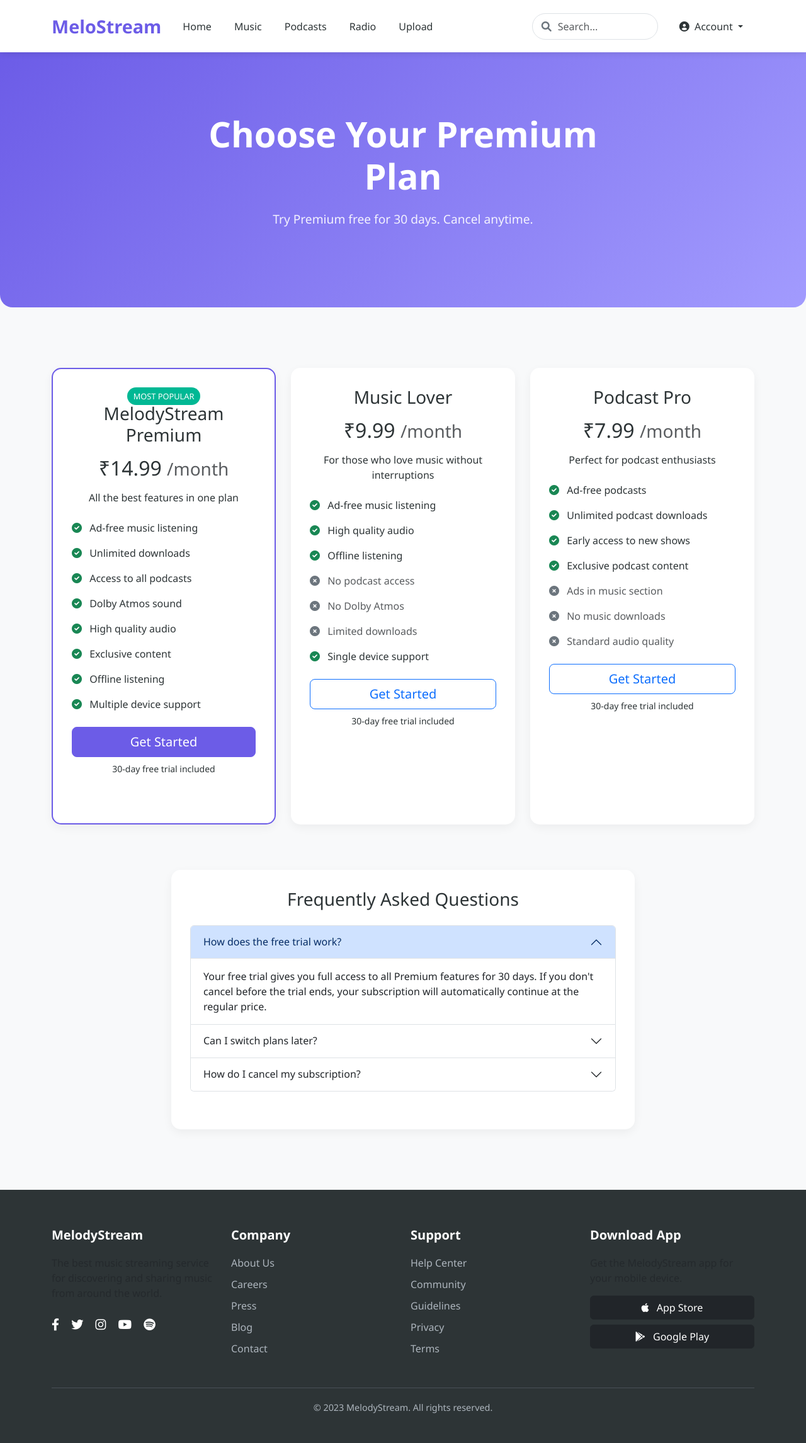
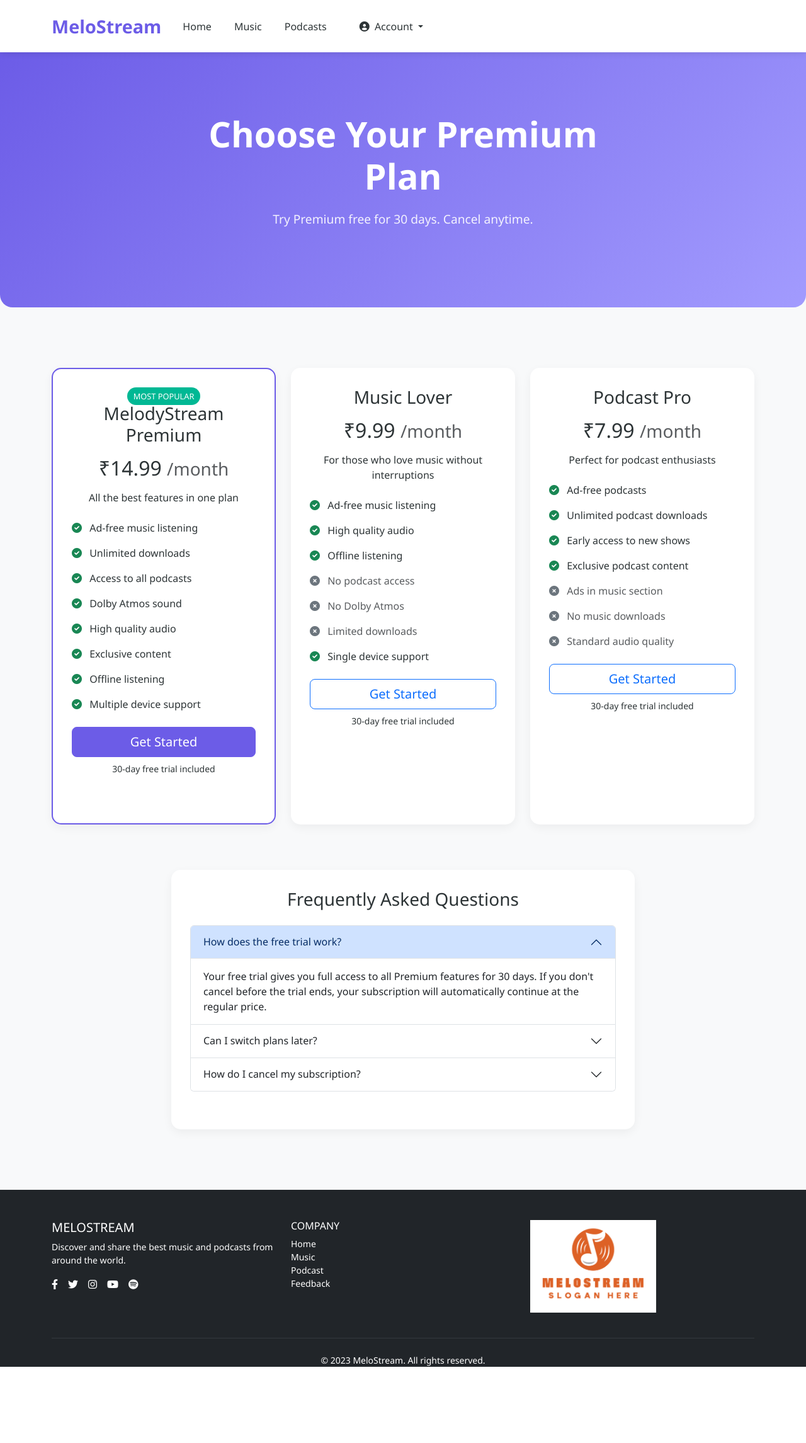
Before and after one commit to KrishnasaiBitra/Simple_music_streaming, a PHP site: page /Premium_plans.html in a window 1280 px wide. Shown: the whole page at 63% size. After the commit the page ends 2170 px from the top, so only its background shows below. Run offline with PHP 8.4, Linux system fonts and the light colour scheme.

Commit message:
Secound commit

```diff
--- a/Premium_plans.html
+++ b/Premium_plans.html
@@ -461,81 +461,6 @@
             font-size: 0.8rem;
         }
 
-        @media (max-width: 992px) {
-            .hero-title {
-                font-size: 2.5rem;
-            }
-
-            .search-box {
-                margin-left: 0;
-                margin-top: 15px;
-                width: 100%;
-            }
-
-            .search-input {
-                width: 100%;
-            }
-
-            .search-input:focus {
-                width: 100%;
-            }
-        }
-
-        @media (max-width: 768px) {
-            .hero-section {
-                padding: 80px 0;
-            }
-
-            .hero-title {
-                font-size: 2rem;
-            }
-
-            .player-info {
-                display: none;
-            }
-
-            .player-controls {
-                justify-content: space-between;
-            }
-        }
-
-        /* Custom scrollbar */
-        ::-webkit-scrollbar {
-            width: 8px;
-        }
-
-        ::-webkit-scrollbar-track {
-            background: #f1f1f1;
-        }
-
-        ::-webkit-scrollbar-thumb {
-            background: var(--primary-color);
-            border-radius: 10px;
-        }
-
-        ::-webkit-scrollbar-thumb:hover {
-            background: #5649c0;
-        }
-
-        /* Animation classes */
-        .fade-in {
-            animation: fadeIn 0.5s ease-in;
-        }
-
-        @keyframes fadeIn {
-            from { opacity: 0; }
-            to { opacity: 1; }
-        }
-
-        .pulse {
-            animation: pulse 2s infinite;
-        }
-
-        @keyframes pulse {
-            0% { transform: scale(1); }
-            50% { transform: scale(1.05); }
-            100% { transform: scale(1); }
-        }
     </style>
 </head>
 <body>
@@ -556,33 +481,25 @@
                     </li>
                     <li class="nav-item">
                         <a class="nav-link" href="index.html#podcasts">Podcasts</a>
-                    </li>
-                    <li class="nav-item">
-                        <a class="nav-link" href="index.html#radio">Radio</a>
-                    </li>
-                    <li class="nav-item">
-                        <a class="nav-link" href="index.html#upload">Upload</a>
-                    </li>
-                </ul>
-                <div class="search-box">
-                    <i class="fas fa-search search-icon"></i>
-                    <input type="text" class="form-control search-input" placeholder="Search...">
-                </div>
-                <ul class="navbar-nav ms-3">
+                        </li>
+
+                <ul class="navbar-nav ms-3" >
                     <li class="nav-item dropdown">
                         <a class="nav-link dropdown-toggle" href="#" id="navbarDropdown" role="button" data-bs-toggle="dropdown">
                             <i class="fas fa-user-circle me-1"></i> Account
                         </a>
                         <ul class="dropdown-menu dropdown-menu-end">
-                            <li><a class="dropdown-item" href="#"><i class="fas fa-user me-2"></i>Profile</a></li>
-                            <li><a class="dropdown-item" href="#"><i class="fas fa-cog me-2"></i>Settings</a></li>
-                            <li><a class="dropdown-item" href="#"><i class="fas fa-heart me-2"></i>Favorites</a></li>
+                            <li><a class="dropdown-item home-link" href="index.html"><i class="fas fa-user me-2"></i>Home</a></li>
+                            <li><a class="dropdown-item login-link" href="login.php"><i class="fas fa-cog me-2"></i>Login</a></li>
+                            <li><a class="dropdown-item register-link" href="register.php"><i class="fas fa-heart me-2"></i>Register</a></li>
                             <li><hr class="dropdown-divider"></li>
-                            <li><a class="dropdown-item" href="#"><i class="fas fa-sign-out-alt me-2"></i>Logout</a></li>
+                            <li><a class="dropdown-item logout-link" href="#"><i class="fas fa-sign-out-alt me-2"></i>Logout</a></li>
                         </ul>
+
                     </li>
                 </ul>
-            </div>
+                </div>
+
         </div>
     </nav>
 
@@ -720,51 +637,42 @@
     </section>
 
     <!-- Footer (same as index.html) -->
-    <footer class="footer">
+    <footer class="bg-dark text-white pt-5">
         <div class="container">
-            <div class="row">
-                <div class="col-lg-3 col-md-6 mb-4 mb-lg-0">
-                    <h5 class="footer-title">MelodyStream</h5>
-                    <p class="text-muted">The best music streaming service for discovering and sharing music from around the world.</p>
-                    <div class="mt-4">
-                        <a href="#" class="social-icon"><i class="fab fa-facebook-f"></i></a>
-                        <a href="#" class="social-icon"><i class="fab fa-twitter"></i></a>
-                        <a href="#" class="social-icon"><i class="fab fa-instagram"></i></a>
-                        <a href="#" class="social-icon"><i class="fab fa-youtube"></i></a>
-                        <a href="#" class="social-icon"><i class="fab fa-spotify"></i></a>
+            <div class="row text-center text-md-start">
+                <div class="col-md-4 mb-3">
+                    <h5 class="text-uppercase">MeloStream</h5>
+                    <p class="small">Discover and share the best music and podcasts from around the world.</p>
+                    <div class="d-flex justify-content-center justify-content-md-start gap-3 mt-3">
+                        <a href="#" class="text-white"><i class="fab fa-facebook-f"></i></a>
+                        <a href="#" class="text-white"><i class="fab fa-twitter"></i></a>
+                        <a href="#" class="text-white"><i class="fab fa-instagram"></i></a>
+                        <a href="#" class="text-white"><i class="fab fa-youtube"></i></a>
+                        <a href="#" class="text-white"><i class="fab fa-spotify"></i></a>
                     </div>
                 </div>
-                <div class="col-lg-3 col-md-6 mb-4 mb-lg-0">
-                    <h5 class="footer-title">Company</h5>
-                    <a href="#" class="footer-link">About Us</a>
-                    <a href="#" class="footer-link">Careers</a>
-                    <a href="#" class="footer-link">Press</a>
-                    <a href="#" class="footer-link">Blog</a>
-                    <a href="#" class="footer-link">Contact</a>
+
+                <div class="col-md-4 mb-3">
+                    <h6 class="text-uppercase">Company</h6>
+                    <ul class="list-unstyled small">
+                        <li><a href="#home" class="text-white text-decoration-none">Home</a></li>
+                        <li><a href="#music" class="text-white text-decoration-none">Music</a></li>
+                        <li><a href="#podcasts" class="text-white text-decoration-none">Podcast</a></li>
+                        <li><a href="feedback.php" class="text-white text-decoration-none">Feedback</a></li>
+                    </ul>
                 </div>
-                <div class="col-lg-3 col-md-6 mb-4 mb-lg-0">
-                    <h5 class="footer-title">Support</h5>
-                    <a href="#" class="footer-link">Help Center</a>
-                    <a href="#" class="footer-link">Community</a>
-                    <a href="#" class="footer-link">Guidelines</a>
-                    <a href="#" class="footer-link">Privacy</a>
-                    <a href="#" class="footer-link">Terms</a>
-                </div>
-                <div class="col-lg-3 col-md-6 mb-4 mb-lg-0">
-                    <h5 class="footer-title">Download App</h5>
-                    <p class="text-muted mb-3">Get the MelodyStream app for your mobile device.</p>
-                    <div class="d-flex flex-column">
-                        <button class="btn btn-dark mb-2">
-                            <i class="fab fa-apple me-2"></i> App Store
-                        </button>
-                        <button class="btn btn-dark">
-                            <i class="fab fa-google-play me-2"></i> Google Play
-                        </button>
-                    </div>
+
+
+
+                <div class="col-md-4 mb-3 text-center text-md-start">
+                    <img src="logo.png" alt="MelodyStream Logo" class="img-fluid" style="max-width: 200px;">
                 </div>
             </div>
-            <div class="text-center copyright">
-                <p>&copy; 2023 MelodyStream. All rights reserved.</p>
+
+            <hr class="border-secondary my-4">
+
+            <div class="text-center small">
+                <p class="mb-0">&copy; 2023 MeloStream. All rights reserved.</p>
             </div>
         </div>
     </footer>
--- a/style.css
+++ b/style.css
@@ -202,12 +202,6 @@ body {
     color: #adb5bd;
     margin-bottom: 10px;
     text-decoration: none;
-    transition: all 0.3s;
-}
-
-.footer-link:hover {
-    color: white;
-    padding-left: 5px;
 }
 
 
```
Also changed, not shown: feedback.php (added, +115 -0 lines), index.html (+47 -33 lines), login.php (+15 -5 lines), login_forms.php (deleted, +0 -177 lines), login_table.php (deleted, +0 -26 lines), podcast_plans.html (+33 -96 lines), telugumelody.html (+1 -22 lines), trail.html (added).
